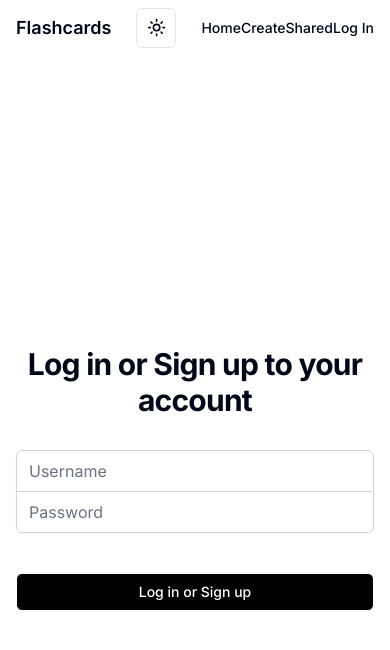
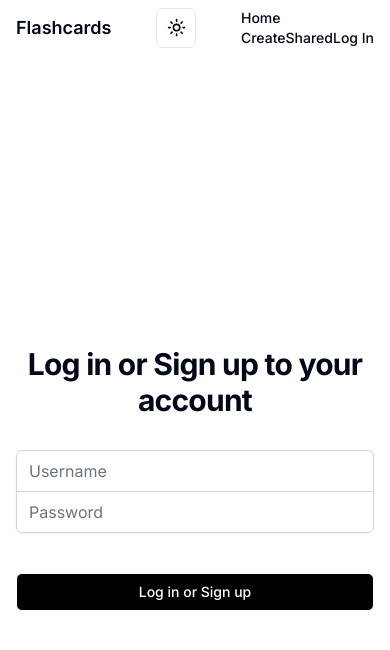
Before and after one commit to jouyang19/Flatiron-Flashcards, a Next.js app: page /login in a window 390 px wide. Shown: the top 650 px of the page. Built offline with nearby package versions, Linux system fonts and the light colour scheme.

Commit message:
update README

```diff
--- a/src/app/create/page.tsx
+++ b/src/app/create/page.tsx
@@ -43,7 +43,7 @@ export default function Create() {
     };
 
     if (user.isLoggedIn && !isShared) {
-      fetch("https://flatiron-flashcards-backend.onrender.com/userdecks", {
+      fetch("http://localhost:3000/userdecks", {
         method: "POST",
         headers: {
           "Content-Type": "application/json",
@@ -65,7 +65,7 @@ export default function Create() {
           console.error("Error:", error);
         });
     } else {
-      fetch("https://flatiron-flashcards-backend.onrender.com/decks", {
+      fetch("http://localhost:3000/decks", {
         method: "POST",
         headers: {
           "Content-Type": "application/json",
--- a/src/app/login/page.tsx
+++ b/src/app/login/page.tsx
@@ -43,7 +43,7 @@ export default function Login() {
     console.log(Object.values(validationErrors));
 
     if (validationErrors.name === "" && validationErrors.pass === "") {
-      fetch("https://flatiron-flashcards-backend.onrender.com/users")
+      fetch("http://localhost:3000/users")
         .then((response) => response.json())
         .then((users) => {
           console.log("fetching", users);
@@ -66,7 +66,7 @@ export default function Login() {
           });
           setIsShared(false);
         } else {
-          fetch("https://flatiron-flashcards-backend.onrender.com/users", {
+          fetch("http://localhost:3000/users", {
             method: "POST",
             headers: {
               "Content-Type": "application/json",
--- a/src/components/NavBar.tsx
+++ b/src/components/NavBar.tsx
@@ -14,10 +14,16 @@ const NavBar = () => {
       </Link>
       <ModeToggle />
       <nav className="md:flex items-center gap-6 text-sm font-medium">
-        <Link href="/">Home</Link>
-        <Link href="/create">Create</Link>
-        <Link href="/shared">Shared</Link>
-        <Link href="/login">{user.isLoggedIn ? "Your Account" : "Log In"}</Link>
+        <div className="flex-1">
+          <Link href="/">Home</Link>
+        </div>
+        <div className="md:flex md:items-center md:gap-6 text-right space-y-4 md:space-y-0">
+          <Link href="/create">Create</Link>
+          <Link href="/shared">Shared</Link>
+          <Link href="/login">
+            {user.isLoggedIn ? "Your Account" : "Log In"}
+          </Link>
+        </div>
       </nav>
     </div>
   );
--- a/src/components/SharedDecks.tsx
+++ b/src/components/SharedDecks.tsx
@@ -8,7 +8,7 @@ export default function SharedDecks({ isShared }) {
   const { setIsShared } = useContext(userContext);
 
   useEffect(() => {
-    fetch("https://flatiron-flashcards-backend.onrender.com/decks")
+    fetch("http://localhost:3000/decks")
       .then((response) => response.json())
       .then((decks) => {
         setDecks(decks);
@@ -17,7 +17,7 @@ export default function SharedDecks({ isShared }) {
   }, []);
 
   const handleDelete = (id) => {
-    fetch(`https://flatiron-flashcards-backend.onrender.com/decks/${id}`, {
+    fetch(`http://localhost:3000/decks/${id}`, {
       method: "DELETE",
       headers: {
         "Content-Type": "application/json",
--- a/src/components/UserDecks.tsx
+++ b/src/components/UserDecks.tsx
@@ -8,7 +8,7 @@ export default function UserDecks({ user }) {
   const [decks, setDecks] = useState([]);
 
   useEffect(() => {
-    fetch(`https://flatiron-flashcards-backend.onrender.com/userdecks`)
+    fetch(`http://localhost:3000/userdecks`)
       .then((response) => response.json())
       .then((decks) => {
         const userDecks = decks.filter((deck) => deck.user === user);
@@ -18,7 +18,7 @@ export default function UserDecks({ user }) {
   }, []);
 
   const handleDelete = (id) => {
-    fetch(`https://flatiron-flashcards-backend.onrender.com/userdecks/${id}`, {
+    fetch(`http://localhost:3000/userdecks/${id}`, {
       method: "DELETE",
       headers: {
         "Content-Type": "application/json",
```
Also changed, not shown: public/flatiron_flashcards_home.png (added), 1 other file (tests, documents, lock files or other folders).
